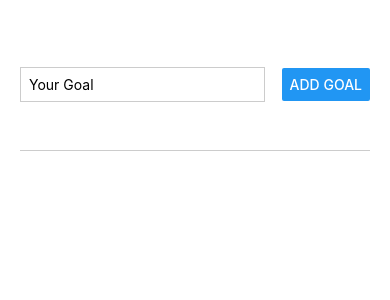
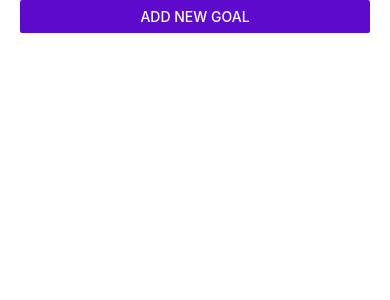
Before and after one commit to ShafiArnob/app-dev-playground, a React Native app in the folder react-native-getting-started/: screen / in a window 390 px wide. Shown: the top 300 px of the page. Built offline with nearby package versions, Linux system fonts and the light colour scheme.

Commit message:
modal added

```diff
--- a/react-native-getting-started/App.js
+++ b/react-native-getting-started/App.js
@@ -1,20 +1,17 @@
-import { StatusBar } from "expo-status-bar";
 import { useState } from "react";
-import {
-  Button,
-  FlatList,
-  ScrollView,
-  StyleSheet,
-  Text,
-  TextInput,
-  View,
-} from "react-native";
-
+import { FlatList, StyleSheet, View, Button, Platform, StatusBar as StatusBarRN } from "react-native";
 import GoalItem from "./components/GoalItem";
 import GoalInput from "./components/GoalInput";
 
 export default function App() {
+  const [modalIsVisible, setModalIsVisible] = useState(false);
   const [courseGoals, setCourseGoals] = useState([]);
+
+  console.log(StatusBarRN.currentHeight);
+
+  function startAddGoalHandler() {
+    setModalIsVisible(true);
+  }
 
   function addGoalHandler(enteredGoalText) {
     setCourseGoals((currentCourseGoals) => [
@@ -29,8 +26,13 @@ export default function App() {
 
   return (
     <View style={styles.appContainer}>
-      <GoalInput onAddGoal={addGoalHandler} />
-
+      <View style={styles.paddingTopForAndroid} />
+      <Button
+        title="Add New Goal"
+        color="#5e0acc"
+        onPress={startAddGoalHandler}
+      />
+      <GoalInput visible={modalIsVisible} onAddGoal={addGoalHandler} />
       <View style={styles.goalsContainer}>
         <FlatList
           data={courseGoals}
@@ -39,7 +41,7 @@ export default function App() {
             return (
               <GoalItem
                 text={itemData.item.text}
-                id = {itemData.item.id}
+                id={itemData.item.id}
                 onDeleteGoal={addDeleteHandler}
               />
             );
@@ -57,9 +59,12 @@ export default function App() {
 const styles = StyleSheet.create({
   appContainer: {
     flex: 1,
-    padding: 20,
+    paddingHorizontal: 20,
   },
-
+  paddingTopForAndroid: {
+    height: Platform.OS === 'android' ? StatusBarRN.currentHeight + 10 : 0,
+    backgroundColor: '#F0F0F0',
+  },
   goalsContainer: {
     flex: 5,
   },
--- a/react-native-getting-started/components/GoalInput.js
+++ b/react-native-getting-started/components/GoalInput.js
@@ -1,5 +1,4 @@
-import { View, TextInput, Button } from "react-native";
-import { StyleSheet } from "react-native";
+import { StyleSheet, View, TextInput, Button, Modal } from "react-native";
 import { useState } from "react";
 
 function GoalInput(props) {
@@ -9,11 +8,12 @@ function GoalInput(props) {
     setenteredGoalText(enteredText);
   }
 
-  function addGoalHandler(){
-    props.onAddGoal(enteredGoalText)
-    setenteredGoalText("")
+  function addGoalHandler() {
+    props.onAddGoal(enteredGoalText);
+    setenteredGoalText("");
   }
   return (
+    <Modal visible={props.visible} animationType="slide">
       <View style={styles.inputContainer}>
         <TextInput
           style={styles.textInput}
@@ -21,8 +21,16 @@ function GoalInput(props) {
           onChangeText={goalInputHandler}
           value={enteredGoalText}
         />
+        <View style={styles.buttonContainer}>
+          <View style={styles.button}>
             <Button title="Add Goal" onPress={addGoalHandler} />
           </View>
+          <View style={styles.button}>
+            <Button title="Cancel" />
+          </View>
+        </View>
+      </View>
+    </Modal>
   );
 }
 export default GoalInput;
@@ -31,18 +39,26 @@ const styles = StyleSheet.create({
   inputContainer: {
     // backgroundColor:"red",
     flex: 1,
-    flexDirection: "row",
-    justifyContent: "space-between",
+    flexDirection: "column",
+    justifyContent: "center",
     alignItems: "center",
     marginBottom: 24,
+    padding: 16,
     borderBottomWidth: 1,
     borderBottomColor: "#cccccc",
   },
   textInput: {
     borderWidth: 1,
     borderColor: "#cccccc",
-    width: "70%",
-    marginRight: 8,
+    width: "100%",
     padding: 8,
   },
+  buttonContainer: {
+    marginTop: 16,
+    flexDirection: "row",
+  },
+  button: {
+    width: 100,
+    marginHorizontal: 8,
+  },
 });
```
Lines whose indentation alone changed are shown as unchanged.
